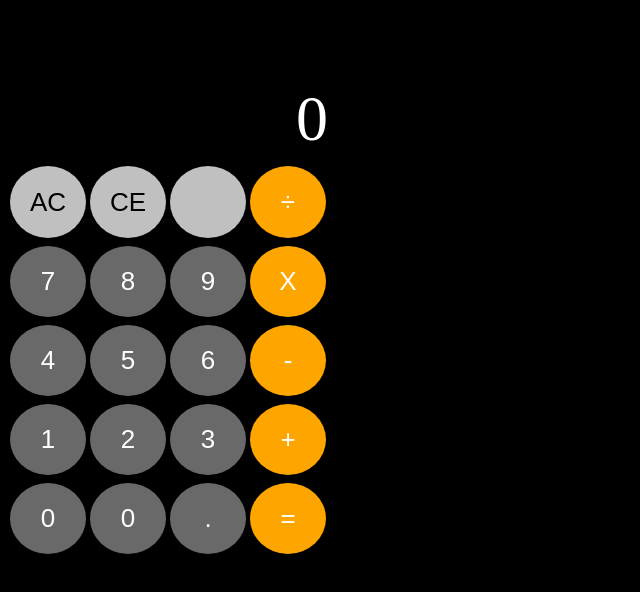
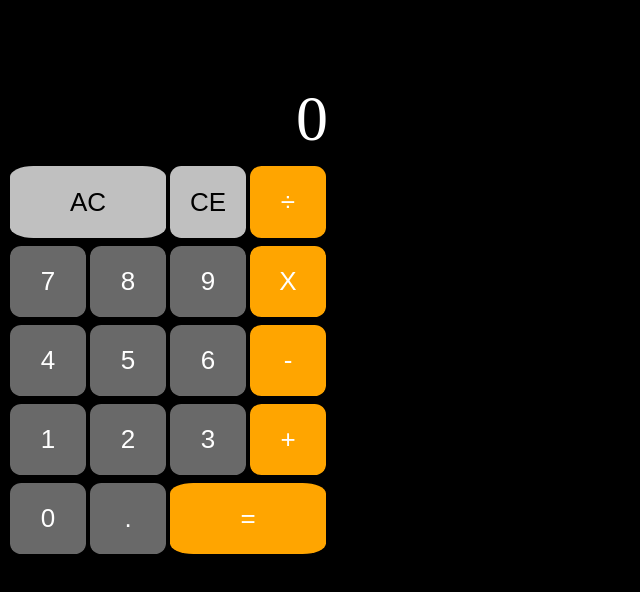
Before and after one commit to bradley-adams/js-calculator, a plain HTML site: page index.html in a window 1280 px wide. Shown: the whole page, without its empty margins (0-640 px from the left). Drawn offline with nearby package versions, Linux system fonts and the light colour scheme.

Commit message:
cal 2nd try

```diff
--- a/calculator.js
+++ b/calculator.js
@@ -59,15 +59,21 @@ $(document).ready(function() {
         }
         tempanswer = temptotal;
         break;
+      }
     }
+    overallTotal = tempanswer;
+    $("#display").html(overallTotal)
+    entries = [];
   }
-  overallTotal = tempanswer;
-  $("#display").html(overallTotal)
-  entries = [];
-}
 
-
-
+  if (clickedButton === 'AC'){
+    entries = [];
+    tempEquations = '';
+    overallTotal = '';
+    $('#display').html('0')
+  } else if (clickedButton === 'CE'){
+    tempEquations = '';
+  }
 
     });
   });
--- a/index.html
+++ b/index.html
@@ -12,9 +12,8 @@
   <<div class="container">
   <div class="item item-header" id="display">0</div>
 
-  <button class="button silver">AC</button>
+  <button class="button silver clear">AC</button>
   <button class="button silver">CE</button>
-  <button class="button silver"></button>
   <button class="button orange">÷</button>
 
   <button class="button">7</button>
@@ -33,9 +32,8 @@
   <button class="button orange">+</button>
 
   <button class="button">0</button>
-  <button class="button">0</button>
   <button class="button">.</button>
-  <button class="button orange">=</button>
+  <button class="button orange equals">=</button>
 
 </div>
 </body>
--- a/style.css
+++ b/style.css
@@ -30,7 +30,7 @@ button {
   padding: 20px;
   text-align: center;
   margin: 4px 2px;
-  border-radius: 50%;
+  border-radius: 15%;
 }
 .silver {
   background-color: silver;
@@ -42,3 +42,12 @@ button {
 button {
   font-size: 26px;
 }
+.equals {
+  grid-column: 3 / span 2;
+  border-radius: 15%;
+}
+
+.clear {
+  grid-column: 1 / span 2;
+  border-radius: 15%;
+}
```
